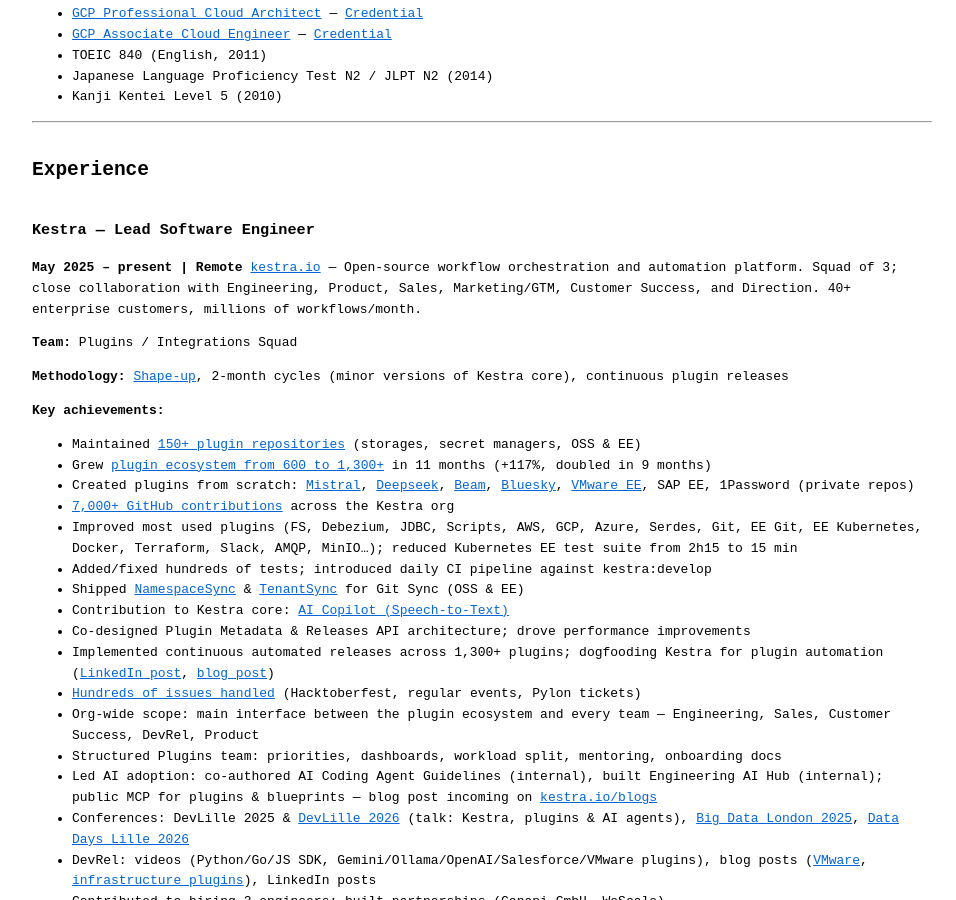
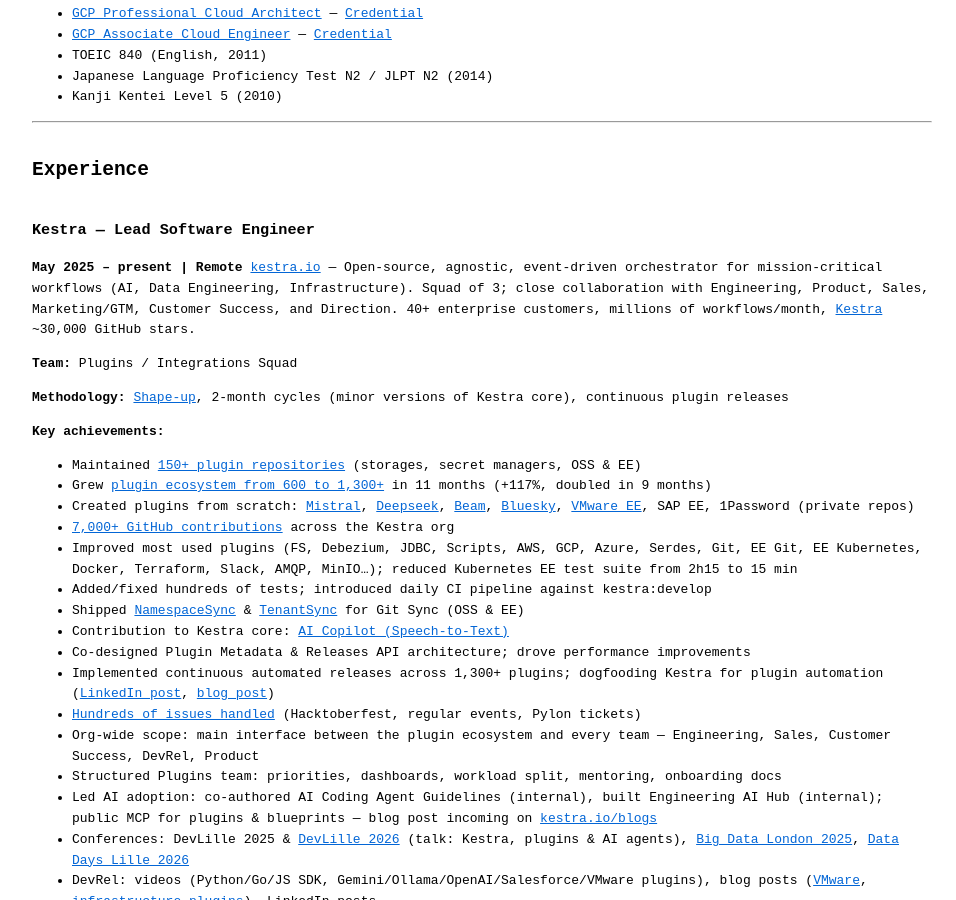
Before and after one commit to fdelbrayelle/fdelbrayelle.github.io, a Jekyll site: the page built from cv.md, in a window 1280 px wide and 900 px high, scrolled down 668 px. Shown: the whole window, without its empty margins (158-1114 px from the left). Built offline with Jekyll 4.4.1, drawn with Linux system fonts in a browser that asks for light colours.

Commit message:
feat(cv): add agnostic/event-driven/mission-critical descriptor + verticals + GitHub stars for Kestra

```diff
--- a/_config.yml
+++ b/_config.yml
@@ -150,10 +150,10 @@
           <p><strong>Context:</strong>
             <ul>
               <li>Functional: Creating workflows for data engineers, platform engineers and software engineers</li>
-              <li>Business: Orchestration and automation</li>
+              <li>Business: Agnostic, event-driven orchestrator for mission-critical workflows — verticals: AI, Data Engineering, Infrastructure</li>
               <li>Methodology: <a href="https://basecamp.com/shapeup" target="_blank" rel="noreferrer noopener">Shape-up</a>, 2-month cycles (minor versions of Kestra core), continuous plugin releases</li>
               <li>Squad of 3; close collaboration with Engineering, Product, Sales, Marketing/GTM, Customer Success, and Direction</li>
-              <li>Scale: 40+ enterprise customers - millions of workflows executed / month</li>
+              <li>Scale: <a href="https://github.com/kestra-io/kestra" target="_blank" rel="noreferrer noopener">Kestra</a> ~30,000 GitHub stars; 40+ enterprise customers; millions of workflows executed / month</li>
             </ul>
           </p>
           <p><strong>Achievements:</strong>
--- a/_data/fr_site.yml
+++ b/_data/fr_site.yml
@@ -80,10 +80,10 @@
           <p><strong>Contexte :</strong>
             <ul>
               <li>Fonctionnel : Création de workflows pour les data engineers, platform engineers et software engineers</li>
-              <li>Business : Orchestration et automatisation</li>
+              <li>Business : Orchestrateur agnostique et event-driven pour les workflows mission-critical — verticales : IA, Data Engineering, Infrastructure</li>
               <li>Méthodologique : <a href="https://basecamp.com/shapeup" target="_blank" rel="noreferrer noopener">Shape-up</a>, cycles de 2 mois (versions mineures de Kestra core), releases continues des plugins</li>
               <li>Squad de 3 personnes ; collaboration étroite avec Engineering, Product, Sales, Marketing/GTM, Customer Success et Direction</li>
-              <li>Volumétrie : 40+ entreprises clientes - millions de workflows exécutés / mois</li>
+              <li>Volumétrie : <a href="https://github.com/kestra-io/kestra" target="_blank" rel="noreferrer noopener">Kestra</a> ~30 000 étoiles GitHub ; 40+ entreprises clientes ; millions de workflows exécutés / mois</li>
             </ul>
           </p>
           <p><strong>Réalisations :</strong>
--- a/cv.md
+++ b/cv.md
@@ -42,7 +42,7 @@
 
 ### Kestra — Lead Software Engineer
 **May 2025 – present | Remote**
-[kestra.io](https://kestra.io) — Open-source workflow orchestration and automation platform. Squad of 3; close collaboration with Engineering, Product, Sales, Marketing/GTM, Customer Success, and Direction. 40+ enterprise customers, millions of workflows/month.
+[kestra.io](https://kestra.io) — Open-source, agnostic, event-driven orchestrator for mission-critical workflows (AI, Data Engineering, Infrastructure). Squad of 3; close collaboration with Engineering, Product, Sales, Marketing/GTM, Customer Success, and Direction. 40+ enterprise customers, millions of workflows/month, [Kestra](https://github.com/kestra-io/kestra) ~30,000 GitHub stars.
 
 **Team:** Plugins / Integrations Squad
 
```
Also changed, not shown: fr/cv.md (+1 -1 lines).
